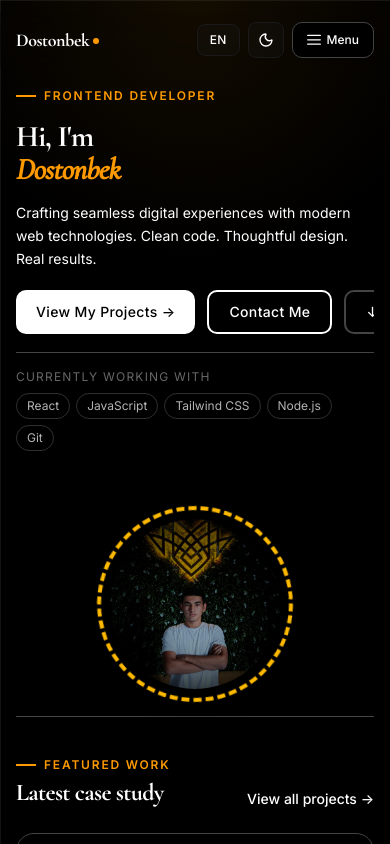
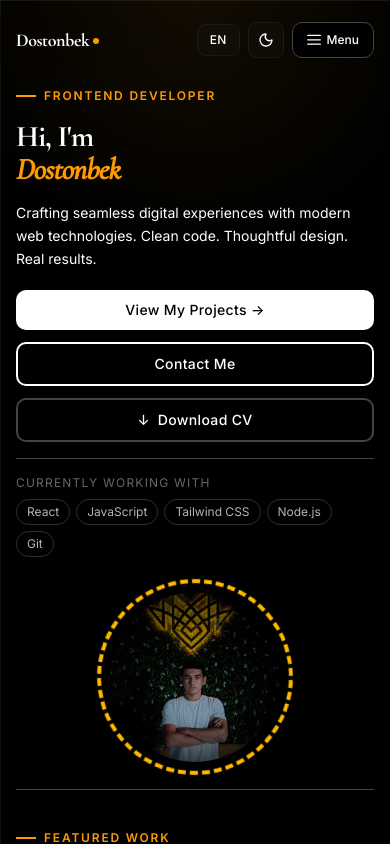
Before and after one commit to dostonadxamovcode/Dostonbek-s-portfolio, a React (Vite) app: page / in a window 390 px wide. Shown: the top 844 px of the page. Built offline with nearby package versions, Linux system fonts and the light colour scheme.

Commit message:
initial commit

```diff
--- a/src/pages/Home.jsx
+++ b/src/pages/Home.jsx
@@ -91,7 +91,7 @@ export default function Home() {
           </p>
 
           {/* Buttons */}
-          <div className="flex flex-row flex-nowrap gap-3 pt-1 overflow-x-auto pb-0.5 [&::-webkit-scrollbar]:hidden [-ms-overflow-style:none] [scrollbar-width:none]">
+          <div className="flex flex-col sm:flex-row flex-wrap gap-3 pt-1">
             <Link
               to="/projects"
               className="inline-flex items-center justify-center gap-2 whitespace-nowrap px-5 py-2.5 bg-foreground text-background rounded-lg font-medium text-sm tracking-wide shadow-sm hover:opacity-80 hover:shadow-md active:scale-95 transition-all duration-200"
@@ -142,7 +142,7 @@ export default function Home() {
             <img
               src={photo}
               alt="Doston Adxamov — Frontend Developer, Adxamovv"
-              fetchpriority="high"
+              fetchPriority="high"
               className="w-full h-full object-cover rounded-full border-[3px] sm:border-4 border-background shadow-xl sm:shadow-2xl"
             />
           </div>
```
